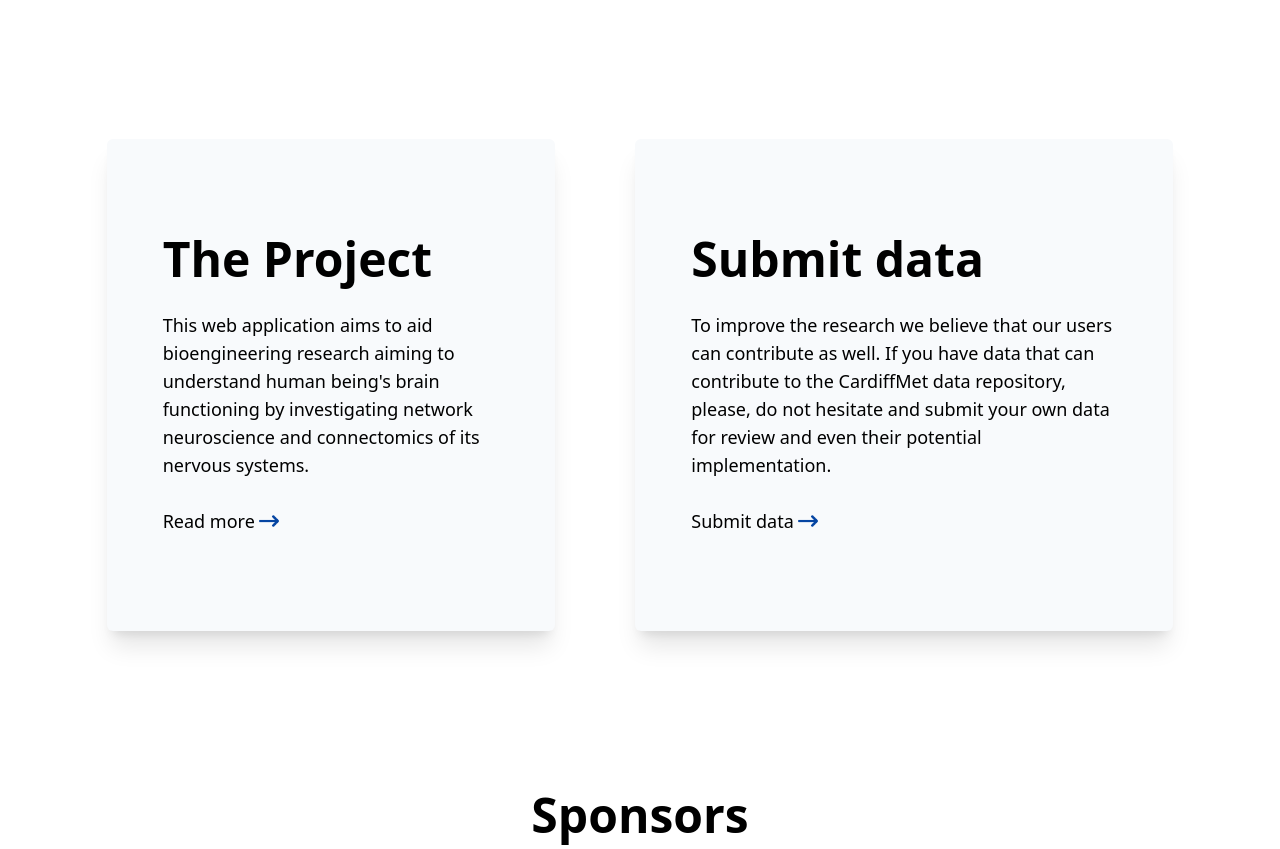
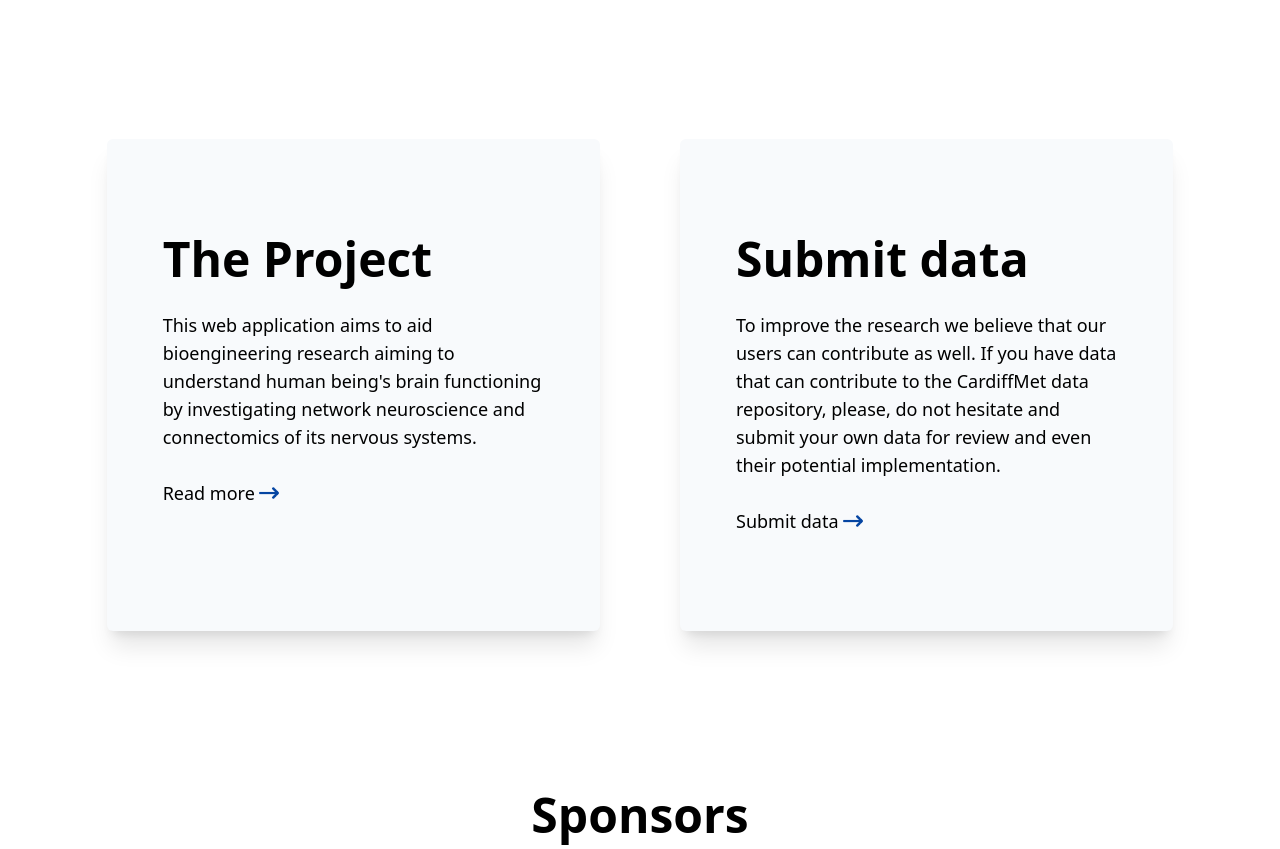
Before and after one commit to oliverolah/neuroinformatics_project, a Django app: page / in a window 1280 px wide. Shown: the part 519-1368 px from the top of the page. Run offline with Django 3.2, Linux system fonts and the light colour scheme; some libraries are stand-ins or nearby versions.

Commit message:
C19-I2-about and data sub section added width to info containers

```diff
--- a/templates/homeroots/home.html
+++ b/templates/homeroots/home.html
@@ -34,9 +34,9 @@
       </div>
 
       <!-- Sections: About & Data Submission -->
-      <div class="grid gap-12 lg:flex xl:gap-20 2xl:gap-32">
+      <div class="grid gap-12 lg:flex lg:justify-center xl:gap-20 2xl:gap-32">
          <!-- About -->
-         <div class="bg-slate-50 py-16 rounded-md shadow-xl px-5 sm:px-10 md:px-20 lg:px-14 xl:py-24">
+         <div class="bg-slate-50 py-16 rounded-md shadow-xl px-5 sm:px-10 md:px-20 lg:px-14 lg:w-2/4 xl:py-24">
             <h1 class="text-3xl font-semibold pb-7 xl:text-5xl">The Project</h1>
             <p class="text-sm leading-4 pb-7 md:text-base xl:text-lg">This web application aims to aid  bioengineering research aiming to understand human being's brain functioning by investigating network neuroscience and connectomics of its nervous systems.</p>
                <a href="#" class="flex gap-1">
@@ -46,7 +46,7 @@
          </div>
 
          <!-- Data Submission -->
-         <div class="bg-slate-50 py-16 rounded-md shadow-xl px-5 sm:px-10 md:px-20 lg:px-14 xl:py-24">
+         <div class="bg-slate-50 py-16 rounded-md shadow-xl px-5 sm:px-10 md:px-20 lg:px-14 lg:w-2/4 xl:py-24">
             <h1 class="text-3xl font-semibold pb-7 xl:text-5xl">Submit data</h1>
             <p class="text-sm leading-4 pb-7 md:text-base xl:text-lg">To improve the research we believe that our users can contribute as well. If you have data that can contribute to the CardiffMet data repository, please, do not hesitate and submit your own data for review and even their potential implementation.</p>
                <a href="#" class="flex gap-1">
```
